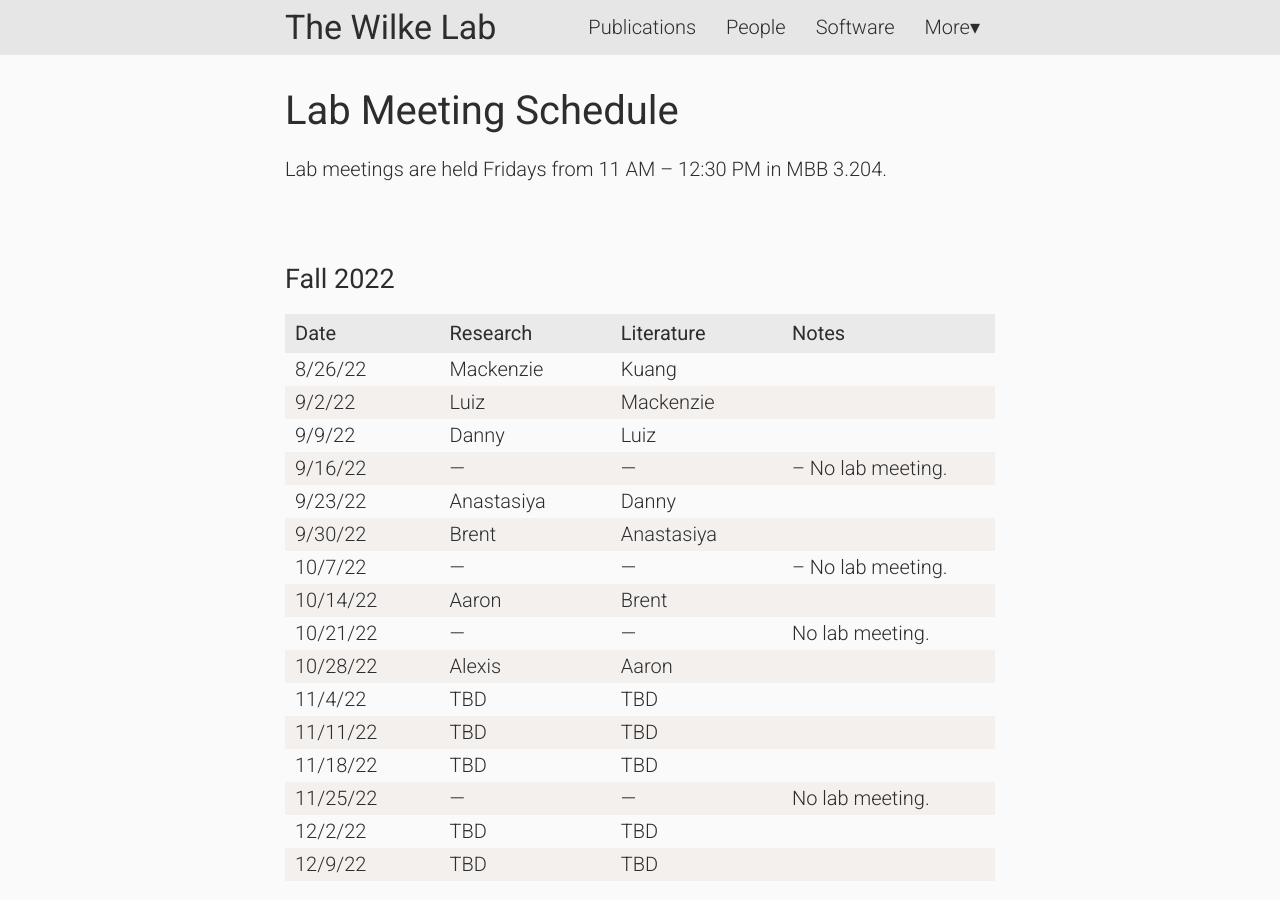
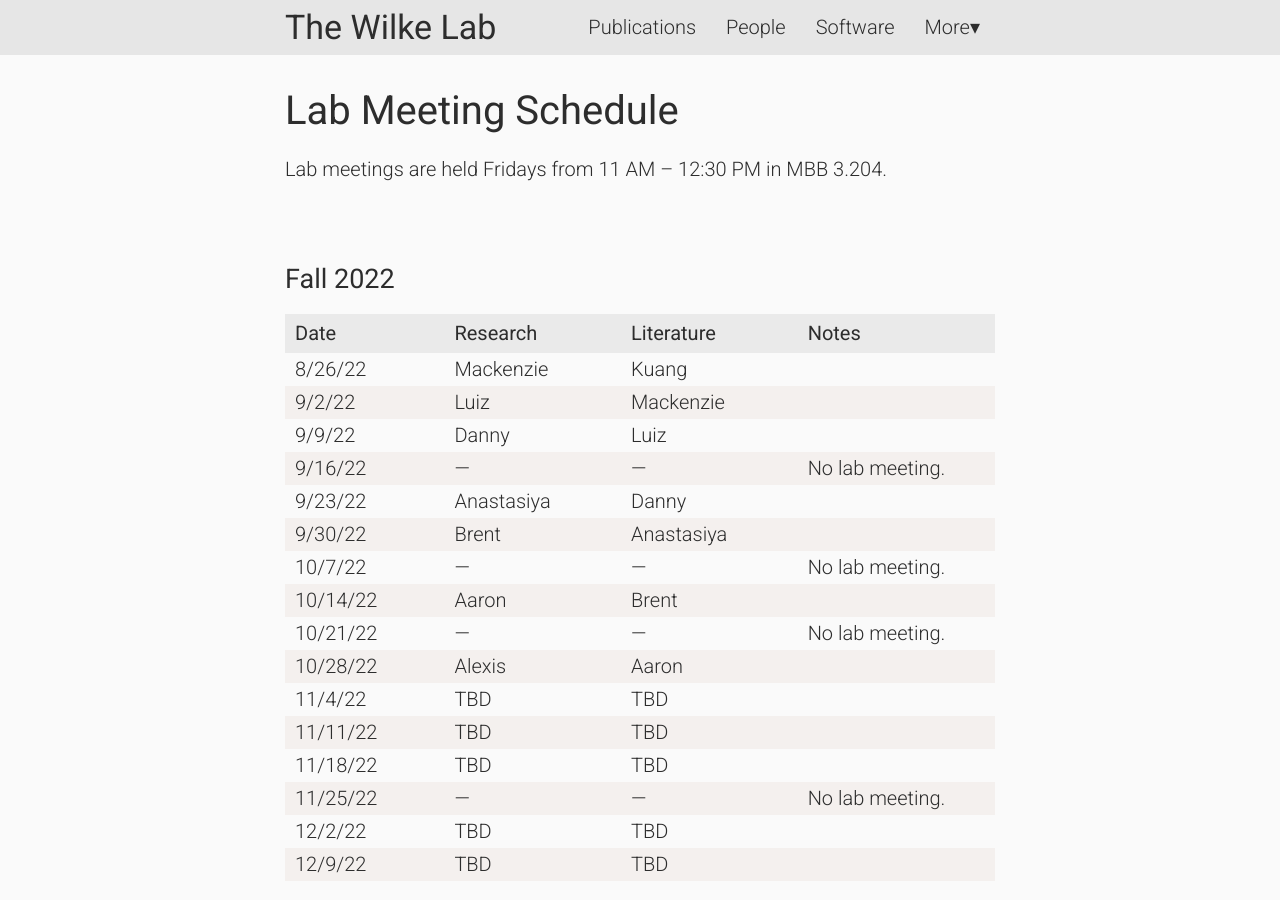
Before and after one commit to wilkelab/wilkelab.github.io, a Jekyll site: the page built from lab_meetings.md, in a window 1280 px wide and 900 px high. Built offline with Jekyll 4.4.1, drawn with Linux system fonts in a browser that asks for light colours; nearby versions of some CDN libraries.

Commit message:
Fix styling error

```diff
--- a/lab_meetings.md
+++ b/lab_meetings.md
@@ -15,10 +15,10 @@ Lab meetings are held Fridays from 11 AM -- 12:30 PM in MBB 3.204.
 | 8/26/22 || Mackenzie || Kuang ||
 | 9/2/22 || Luiz || Mackenzie ||
 | 9/9/22 || Danny || Luiz ||
-| 9/16/22 || --- || --- || -- No lab meeting.
+| 9/16/22 || --- || --- || No lab meeting.
 | 9/23/22 || Anastasiya || Danny ||
 | 9/30/22 || Brent || Anastasiya ||
-| 10/7/22 || --- || --- || -- No lab meeting.
+| 10/7/22 || --- || --- || No lab meeting.
 | 10/14/22 || Aaron || Brent ||
 | 10/21/22 || --- || --- || No lab meeting.
 | 10/28/22 || Alexis || Aaron ||
```
